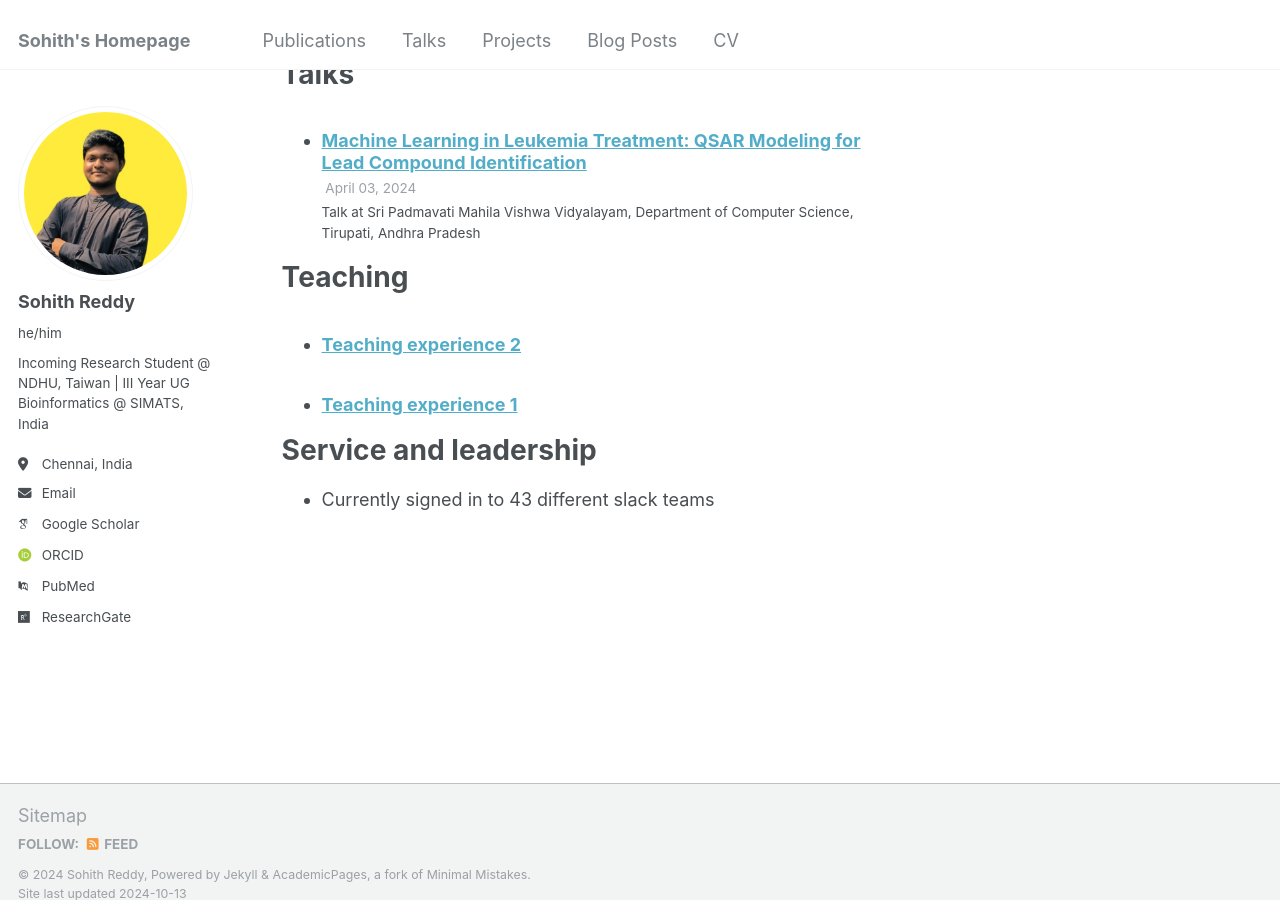
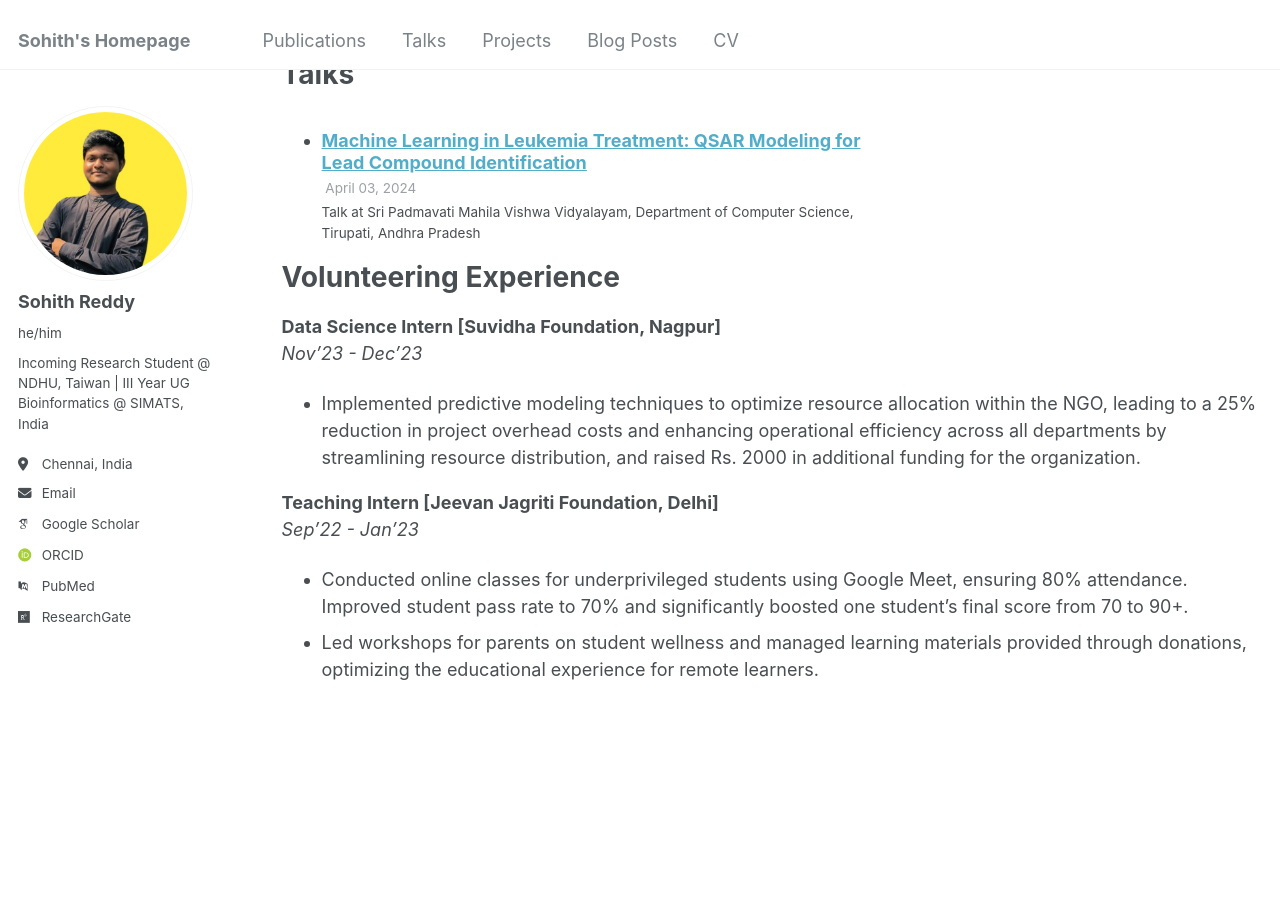
Before and after one commit to sohithpydev/sohith, a Jekyll site: the page built from _pages/cv.md, in a window 1280 px wide and 900 px high, scrolled down 1765 px. Built offline with Jekyll 4.4.1, drawn with Linux system fonts in a browser that asks for light colours; some web fonts are replaced.

Commit message:
Update cv.md

```diff
--- a/_pages/cv.md
+++ b/_pages/cv.md
@@ -56,12 +56,15 @@ Talks
     {% include archive-single-talk-cv.html  %}
   {% endfor %}</ul>
 
-Teaching
-======
-  <ul>{% for post in site.teaching reversed %}
-    {% include archive-single-cv.html %}
-  {% endfor %}</ul>
+Volunteering Experience
+====
+**Data Science Intern [Suvidha Foundation, Nagpur]**
+*Nov’23 - Dec’23*
 
-Service and leadership
-======
-* Currently signed in to 43 different slack teams
+* Implemented predictive modeling techniques to optimize resource allocation within the NGO, leading to a 25% reduction in project overhead costs and enhancing operational efficiency across all departments by streamlining resource distribution, and raised Rs. 2000 in additional funding for the organization.
+
+**Teaching Intern [Jeevan Jagriti Foundation, Delhi]**
+*Sep’22 - Jan’23*
+
+* Conducted online classes for underprivileged students using Google Meet, ensuring 80% attendance. Improved student pass rate to 70% and significantly boosted one student's final score from 70 to 90+.
+* Led workshops for parents on student wellness and managed learning materials provided through donations, optimizing the educational experience for remote learners.
```
